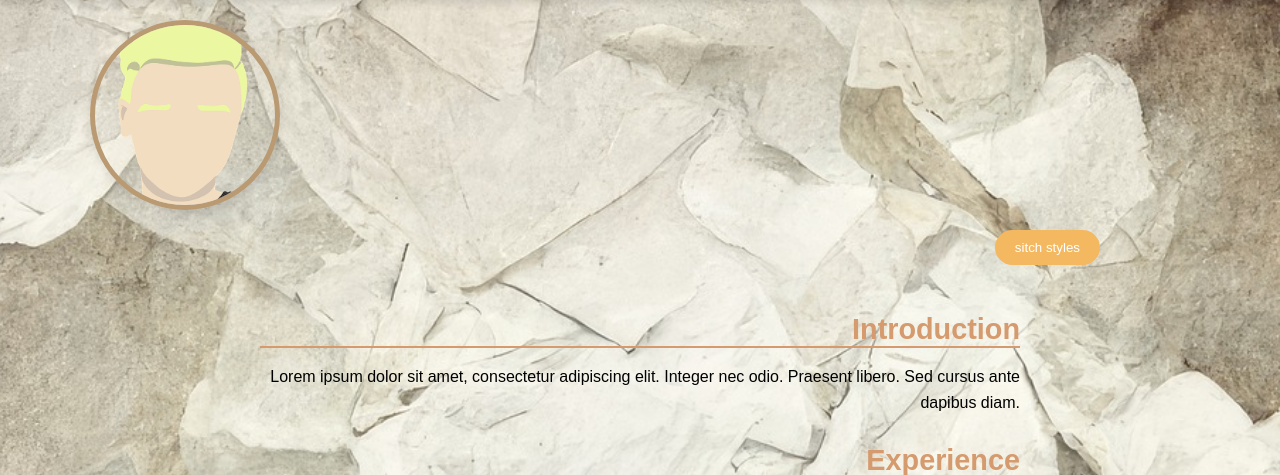
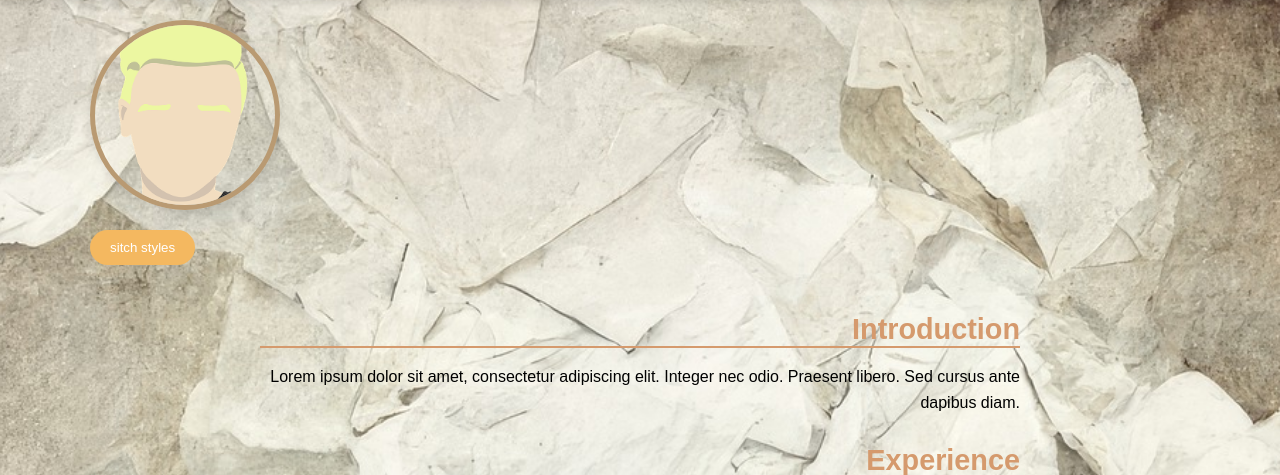
Before and after one commit to HzHeorhii1/ai1-lab, a PHP site: page / in a window 1280 px wide. Shown: the part 180-655 px from the top of the page. Run offline with PHP 8.4, Linux system fonts and the light colour scheme.

Commit message:
updated button

```diff
--- a/lab-a/index.html
+++ b/lab-a/index.html
@@ -21,7 +21,7 @@
 
     <!-- Switcher button -->
     <div class="switcher">
-        <a href="file:///Users/georgijguzuk/Desktop/ai1-lab/lab-a/index2.html">
+        <a href="file:///C:/Users/hh53872/Desktop/ai1-lab/lab-a/index2.html">
             <button type="button">sitch styles</button>
         </a>
     </div>
--- a/lab-a/index1.css
+++ b/lab-a/index1.css
@@ -56,15 +56,14 @@ body {
 /* Switcher Button */
 .switcher {
     margin-top: 20px;
-    margin-right: 180px;
-    text-align: right;
+    margin-left: 90px;
 }
 
 .switcher button {
     padding: 10px 20px;
     background-color: #f4b860;
     color: white;
-    border: none;
+    border: #d59a6d;
     border-radius: 50px;
     cursor: pointer;
     transition: background-color 0.3s;
--- a/lab-a/index2.html
+++ b/lab-a/index2.html
@@ -21,7 +21,7 @@
 
     <!-- Switcher button -->
     <div class="switcher">
-        <a href="file:///Users/georgijguzuk/Desktop/ai1-lab/lab-a/index.html">
+        <a href="file:///C:/Users/hh53872/Desktop/ai1-lab/lab-a/index.html">
             <button type="button">sitch styles</button>
         </a>
     </div>
```
